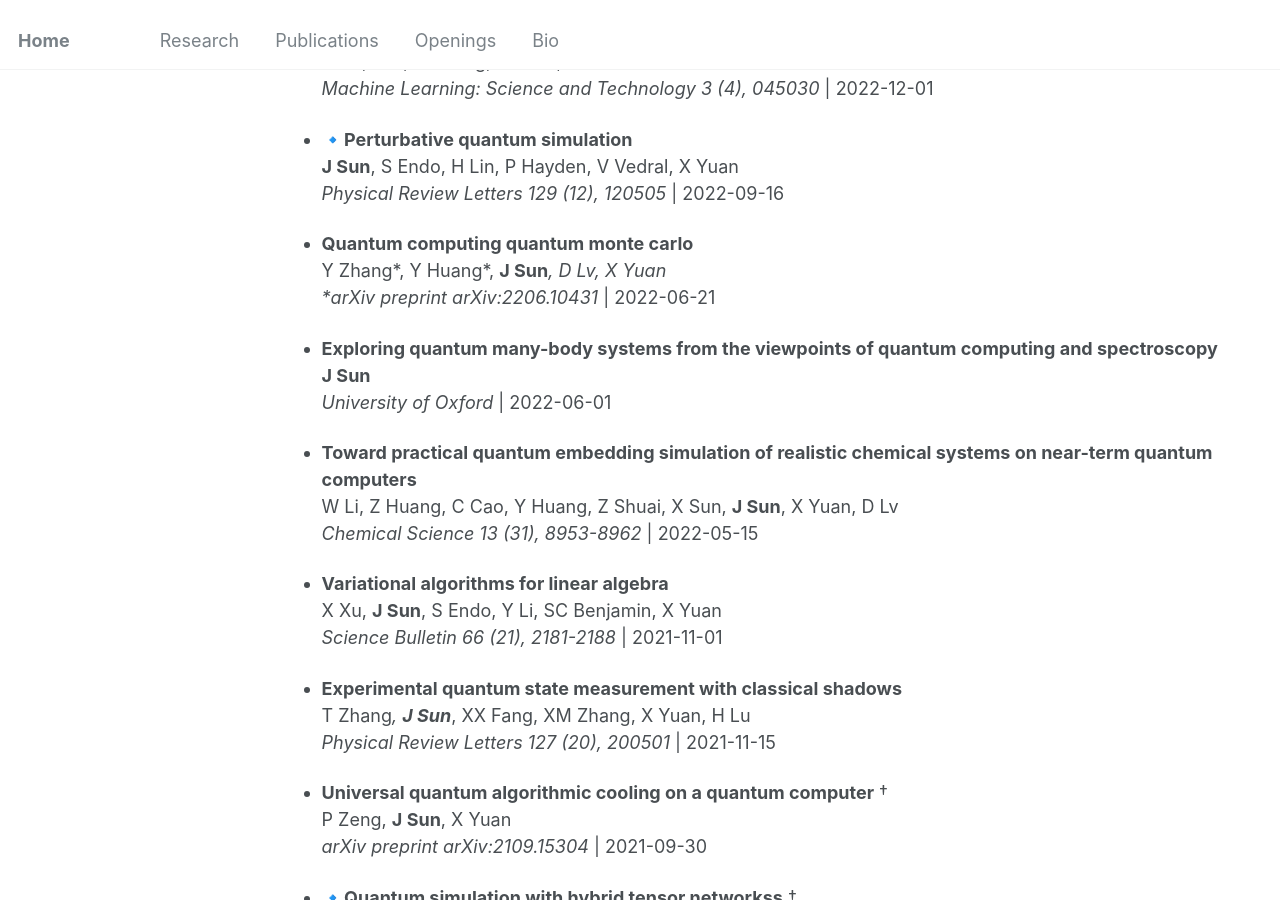
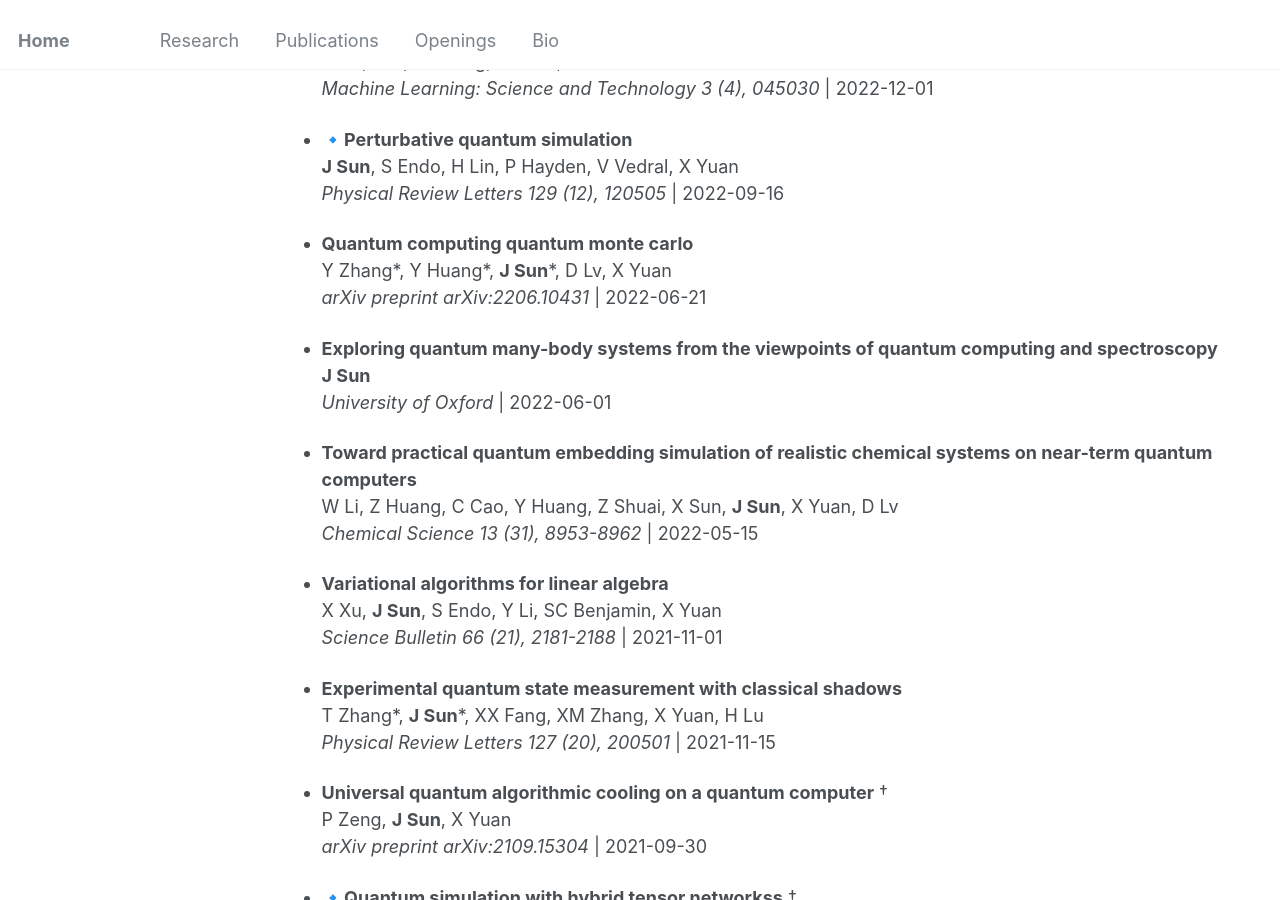
Before and after one commit to jinzhao-sun/jinzhao-sun.github.io, a Jekyll site: the page built from _pages/publications.md, in a window 1280 px wide and 900 px high, scrolled down 2202 px. Built offline with Jekyll 4.4.1, drawn with Linux system fonts in a browser that asks for light colours.

```diff
--- a/_pages/publications.md
+++ b/_pages/publications.md
@@ -96,7 +96,7 @@ Find descriptions of my research works under **Research**.
   *Physical Review Letters 129 (12), 120505* | 2022-09-16
 
 - **Quantum computing quantum monte carlo**
-  Y Zhang\*, Y Huang\*, **J Sun***, D Lv, X Yuan
+  Y Zhang\*, Y Huang\*, **J Sun**\*, D Lv, X Yuan
   *arXiv preprint arXiv:2206.10431* | 2022-06-21
 
 - **Exploring quantum many-body systems from the viewpoints of quantum computing and spectroscopy**
@@ -112,7 +112,7 @@ Find descriptions of my research works under **Research**.
   *Science Bulletin 66 (21), 2181-2188* | 2021-11-01
 
 - **Experimental quantum state measurement with classical shadows**
-  T Zhang*, **J Sun***, XX Fang, XM Zhang, X Yuan, H Lu
+  T Zhang\*, **J Sun**\*, XX Fang, XM Zhang, X Yuan, H Lu
   *Physical Review Letters 127 (20), 200501* | 2021-11-15
 
 - **Universal quantum algorithmic cooling on a quantum computer** †<br>
```
